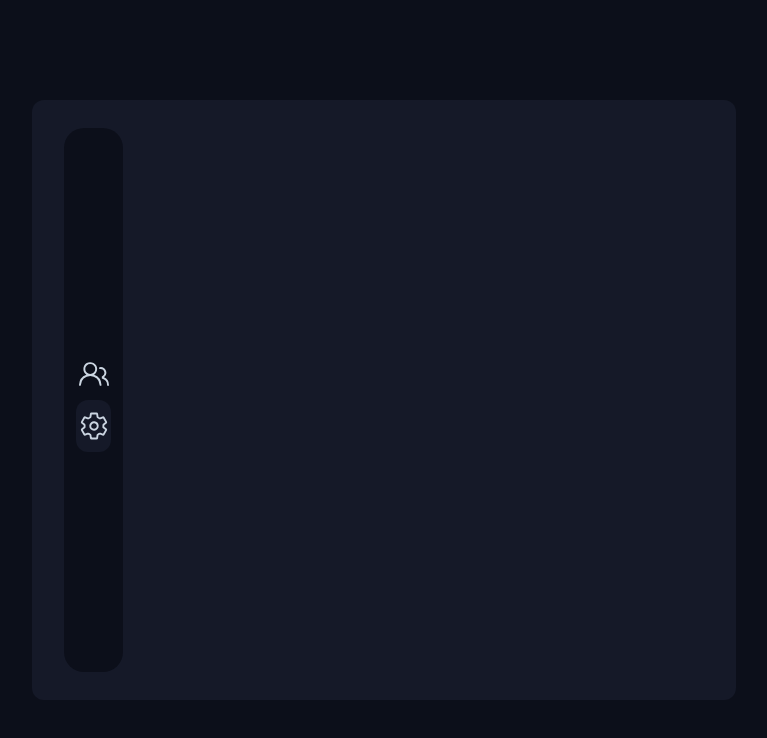
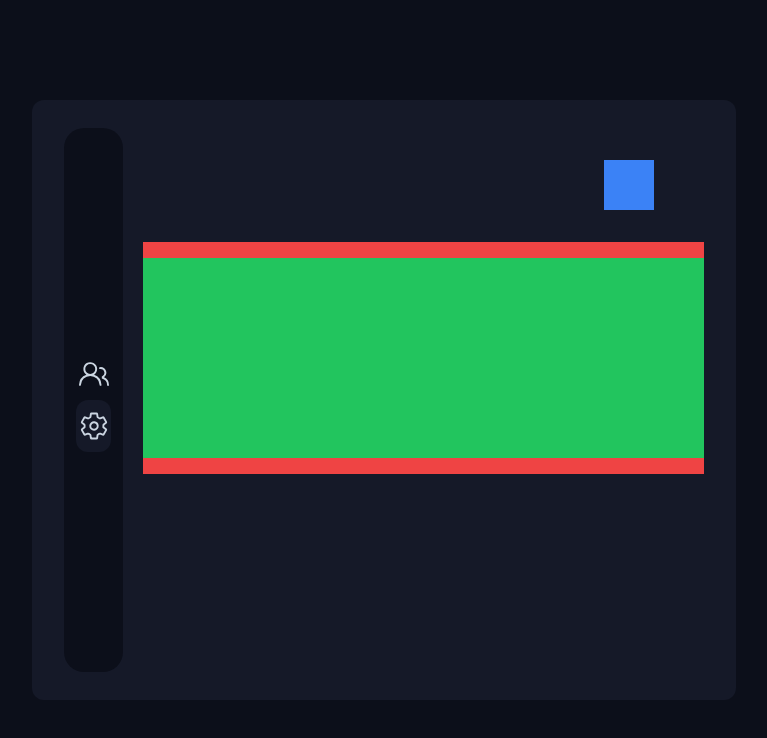
Before and after one commit to mmakboub/TEST, a Next.js app in the folder my-nextjs-project/: page / in a window 1280 px wide. Both pictures are taken after a click on the button 349 px from the left and 426 px from the top of the page. Shown: the top 738 px of the page, without its empty margins (256-1023 px from the left). Built offline with nearby package versions, Linux system fonts and the light colour scheme.

Commit message:
adding animation

```diff
--- a/my-nextjs-project/app/components/Tab1.jsx
+++ b/my-nextjs-project/app/components/Tab1.jsx
@@ -5,6 +5,21 @@ import { FaCircle } from "react-icons/fa";
 
 import Image from "next/image";
 function Tab1() {
+  function gotoblue(id) {
+    let element = document.getElementById(id);
+    const blueCube = document.querySelector(".blue-cube");
+    let blueCubeX = blueCube.getBoundingClientRect().x;
+    let blueCubeY = blueCube.getBoundingClientRect().y;
+    let elementX = element.getBoundingClientRect().x;
+    let elementY = element.getBoundingClientRect().y;
+    let x = blueCubeX - elementX - 75;
+    let y = blueCubeY - elementY - 75;
+    element.style.transform = `translate(${x}px, ${y}px) scale(0.25)`;
+    element.style.transition = "transform 1s ease-in-out";
+      // setTimeout(() => {
+    //   element.style.transform = "none";
+    // }, 1000);
+  }
   return (
     <div className="w-full p-5 h-full flex flex-col">
       <div className="w-full h-[15%] flex justify-between items-center">
@@ -15,7 +30,10 @@ function Tab1() {
           </button>
         </div>
         <div>
-          <BsTable style={{ fontSize: "30px", color: "#cbd5e1" }} />
+          <BsTable
+            className="blue-cube"
+            style={{ fontSize: "30px", color: "#cbd5e1" }}
+          />
         </div>
       </div>
       <div className="w-[full] h-[80%]  ">
@@ -42,7 +60,11 @@ function Tab1() {
               Create Group
             </h1>
           </div>
-          <div className="bg-[#0c0f1a] p-3 flex flex-col rounded-lg h-50 w-45">
+          <div
+            id="1"
+            onClick={() => gotoblue("1")}
+            className="bg-[#0c0f1a] p-3 flex flex-col rounded-lg h-50 w-45"
+          >
             <div className="flex justify-end  w-full">
               <FaCircle style={{ fontSize: "10px", color: "#e879f9" }} />
             </div>
@@ -62,7 +84,11 @@ function Tab1() {
               </div>
             </div>
           </div>
-          <div className="bg-[#0c0f1a] p-3 flex flex-col rounded-lg h-50 w-45">
+          <div
+            id="2"
+            onClick={() => gotoblue("2")}
+            className="bg-[#0c0f1a] p-3 flex flex-col rounded-lg h-50 w-45"
+          >
             <div className="flex justify-end w-full"></div>
             <div className="flex flex-col gap-3 justify-center items-center h-full">
               <div className="rounded-full h-20 w-20 flex items-center justify-center bg-gray-200 ">
@@ -80,7 +106,11 @@ function Tab1() {
               </div>
             </div>
           </div>
-          <div className="bg-[#0c0f1a] p-3 flex flex-col rounded-lg h-50 w-45">
+          <div
+            id="3"
+            onClick={() => gotoblue("3")}
+            className="bg-[#0c0f1a] p-3 flex flex-col rounded-lg h-50 w-45"
+          >
             <div className="flex justify-end  w-full">
               <FaCircle style={{ fontSize: "10px", color: "#e879f9" }} />
             </div>
@@ -100,7 +130,11 @@ function Tab1() {
               </div>
             </div>
           </div>
-          <div className="bg-[#0c0f1a] p-3 flex flex-col rounded-lg h-50 w-45">
+          <div
+            id="4"
+            onClick={() => gotoblue("4")}
+            className="bg-[#0c0f1a] p-3 flex flex-col rounded-lg h-50 w-45"
+          >
             <div className="flex justify-end  w-full">
               <FaCircle style={{ fontSize: "10px", color: "#e879f9" }} />
             </div>
@@ -120,7 +154,11 @@ function Tab1() {
               </div>
             </div>
           </div>
-          <div className="bg-[#0c0f1a] p-3 flex flex-col rounded-lg h-50 w-45">
+          <div
+            id="5"
+            onClick={() => gotoblue("5")}
+            className="bg-[#0c0f1a] p-3 flex flex-col rounded-lg h-50 w-45"
+          >
             <div className="flex justify-end  w-full">
               <FaCircle style={{ fontSize: "10px", color: "#0c0f1a" }} />
             </div>{" "}
@@ -140,7 +178,11 @@ function Tab1() {
               </div>
             </div>
           </div>
-          <div className="bg-[#0c0f1a] p-3 flex flex-col rounded-lg h-50 w-45 ">
+          <div
+            id="6"
+            onClick={() => gotoblue("6")}
+            className="bg-[#0c0f1a] p-3 flex flex-col rounded-lg h-50 w-45 "
+          >
             <div className="flex justify-end  w-full">
               <FaCircle style={{ fontSize: "10px", color: "#0c0f1a" }} />
             </div>
--- a/my-nextjs-project/app/components/Tab2.jsx
+++ b/my-nextjs-project/app/components/Tab2.jsx
@@ -1,4 +1,47 @@
-function Tab2() {
-  return <div className="bg-white"></div>;
+import { VscArrowLeft } from "react-icons/vsc";
+import { BsTable } from "react-icons/bs";
+import { FaCircle } from "react-icons/fa";
+import React from "react";
+
+export default function tab2() {
+  function gotoblue(id) {
+    let element = document.getElementById(id);
+    const blueCube = document.querySelector(".blue-cube");
+    let blueCubeX = blueCube.getBoundingClientRect().x;
+    let blueCubeY = blueCube.getBoundingClientRect().y;
+    let elementX = element.getBoundingClientRect().x;
+    let elementY = element.getBoundingClientRect().y;
+    let x = blueCubeX - elementX - 75;
+    let y = blueCubeY - elementY - 75;
+    element.style.transform = `translate(${x}px, ${y}px) scale(0.25)`;
+    element.style.transition = "transform 1s ease-in-out";
+  }
+
+  return (
+    <div style={{ position: "relative" }}>
+      <div className="w-full flex items-center py-8 justify-end">
+        <div className="blue-cube w-[50px] h-[50px] bg-blue-500 mr-[50px]"></div>
+      </div>
+      <div
+        className="flex flex-row w-full items-center justify-around bg-red-500 py-4"
+        style={{ position: "absolute" }}
+      >
+        <div
+          id="1"
+          className="w-[200px] h-[200px] bg-green-500"
+          onClick={() => gotoblue("1")}
+        ></div>
+        <div
+          id="2"
+          className="w-[200px] h-[200px] bg-green-500"
+          onClick={() => gotoblue("2")}
+        ></div>
+        <div
+          id="3"
+          className="w-[200px] h-[200px] bg-green-500"
+          onClick={() => gotoblue("3")}
+        ></div>
+      </div>
+    </div>
+  );
 }
-export default Tab2;
--- /dev/null
+++ b/my-nextjs-project/app/components/Tabs.jsx
@@ -0,0 +1,48 @@
+"use client";
+import { GoPeople } from "react-icons/go";
+import { IoSettingsOutline } from "react-icons/io5";
+
+import Tab1 from "./Tab1";
+import Tab2 from "./Tab2";
+import React, { useState } from "react";
+
+export default function Tabs() {
+  const [activeTab, setActiveTab] = useState("tab1");
+
+  const handleTabClick = (tab) => {
+    setActiveTab(tab);
+  };
+
+  return (
+    <div className="w-[55%] h-3/4 bg-[#151928] rounded-xl overflow-hidden">
+      <div className="w-full h-full flex flex-row gap-5 px-8 py-7 rounded-xl overflow-x-auto overflow-y-auto">
+        <div className="bg-[#0c0f1a] flex justify-center flex-col p-3 w-[10%] rounded-[20px]">
+          <button
+            className={`flex h-[10%] w-full items-center justify-center font-vietnam text-xl rounded-xl font-bold  ${
+              activeTab === "tab1" ? "bg-[#151928]" : ""
+            }`}
+            onClick={() => handleTabClick("tab1")}
+          >
+            <GoPeople
+              style={{ width: "30px", height: "50px", color: "#cbd5e1" }}
+            />
+          </button>
+          <button
+            className={`flex h-[10%] w-full items-center justify-center font-vietnam text-xl rounded-xl font-bold  ${
+              activeTab === "tab2" ? "bg-[#151928]" : ""
+            }`}
+            onClick={() => handleTabClick("tab2")}
+          >
+            <IoSettingsOutline
+              style={{ width: "30px", height: "50px", color: "#cbd5e1" }}
+            />
+          </button>
+        </div>
+        <div className="w-full h-full rounded-xl">
+          {activeTab === "tab1" && <Tab1 />}
+          {activeTab === "tab2" && <Tab2 />}
+        </div>
+      </div>
+    </div>
+  );
+}
--- a/my-nextjs-project/app/page.js
+++ /dev/null
@@ -1,52 +0,0 @@
-"use client";
-import { GoPeople } from "react-icons/go";
-import { IoSettingsOutline } from "react-icons/io5";
-
-import Tab1 from "./components/Tab1";
-import Tab2 from "./components/Tab2";
-import React, { useState } from "react";
-
-export default function Home() {
-  const [activeTab, setActiveTab] = useState("tab1");
-
-  const handleTabClick = (tab) => {
-    setActiveTab(tab);
-  };
-
-  return (
-    <main className="flex justify-center bg-[#0c0f1a] items-center h-screen">
-      <div className="w-[55%] h-3/4 bg-[#151928] rounded-xl overflow-hidden">
-        <div className="w-full h-full flex flex-row gap-5 px-8 py-7 rounded-xl overflow-x-auto overflow-y-auto">
-          {/* styling & handling Vertical tabs */}
-          <div className="bg-[#0c0f1a] flex justify-center flex-col p-3 w-[10%] rounded-[20px]">
-            <button
-              className={`flex h-[10%] w-full items-center justify-center font-vietnam text-xl rounded-xl font-bold  ${
-                activeTab === "tab1" ? "bg-[#151928]" : ""
-              }`}
-              onClick={() => handleTabClick("tab1")}
-            >
-              <GoPeople
-                style={{ width: "30px", height: "50px", color: "#cbd5e1" }}
-              />
-            </button>
-            <button
-              className={`flex h-[10%] w-full items-center justify-center font-vietnam text-xl rounded-xl font-bold  ${
-                activeTab === "tab2" ? "bg-[#151928]" : ""
-              }`}
-              onClick={() => handleTabClick("tab2")}
-            >
-              <IoSettingsOutline
-                style={{ width: "30px", height: "50px", color: "#cbd5e1" }}
-              />
-            </button>
-          </div>
-          {/* Rendering Content */}
-          <div className="w-full h-full rounded-xl">
-            {activeTab === "tab1" && <Tab1 />}
-            {activeTab === "tab2" && <Tab2 />}
-          </div>
-        </div>
-      </div>
-    </main>
-  );
-}
--- /dev/null
+++ b/my-nextjs-project/app/page.jsx
@@ -0,0 +1,11 @@
+"use client";
+import React, { useState } from "react";
+import Tabs from "./components/tabs";
+
+export default function Home() {
+  return (
+    <main className="flex justify-center bg-[#0c0f1a] items-center h-screen">
+      <Tabs />
+    </main>
+  );
+}
```
